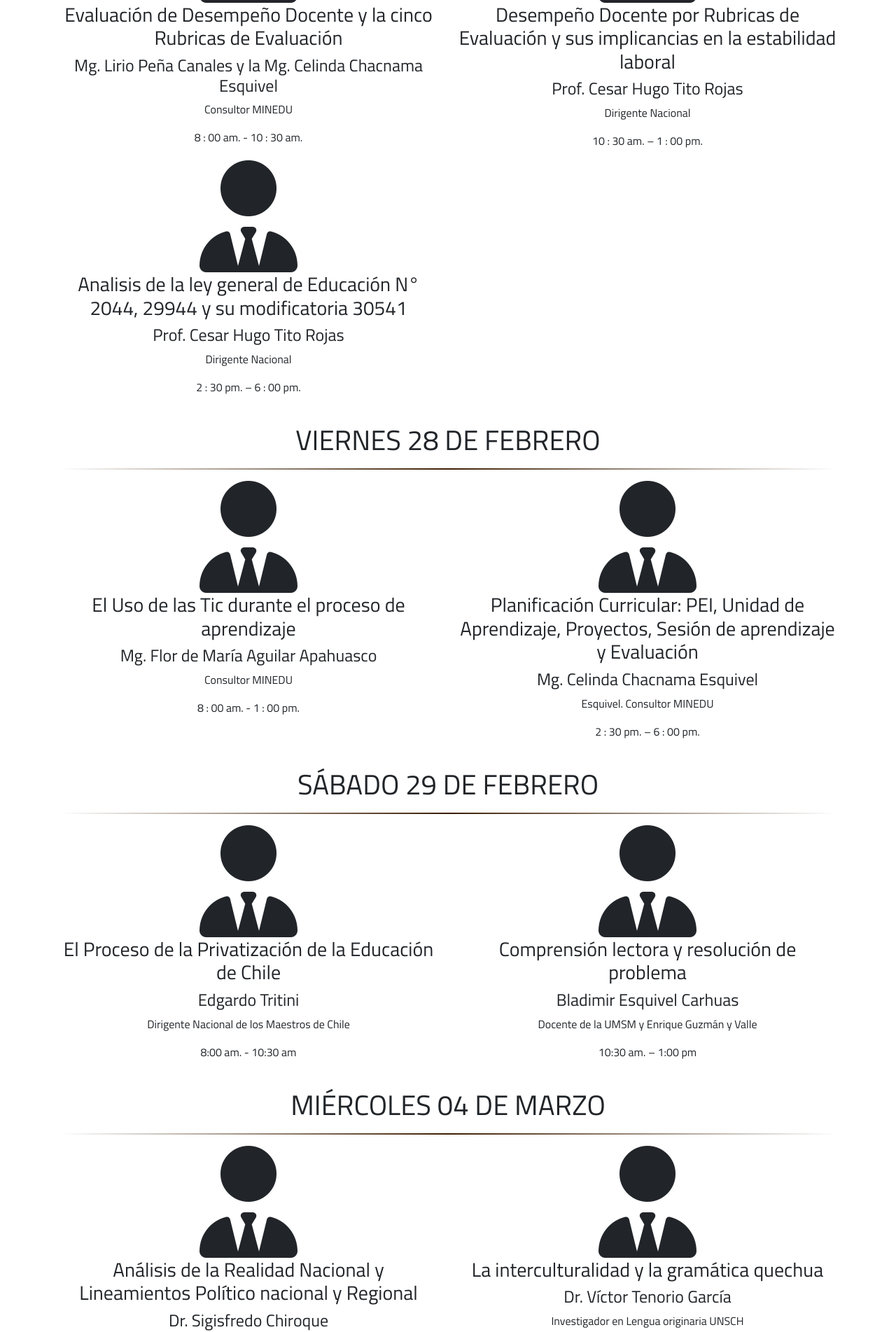
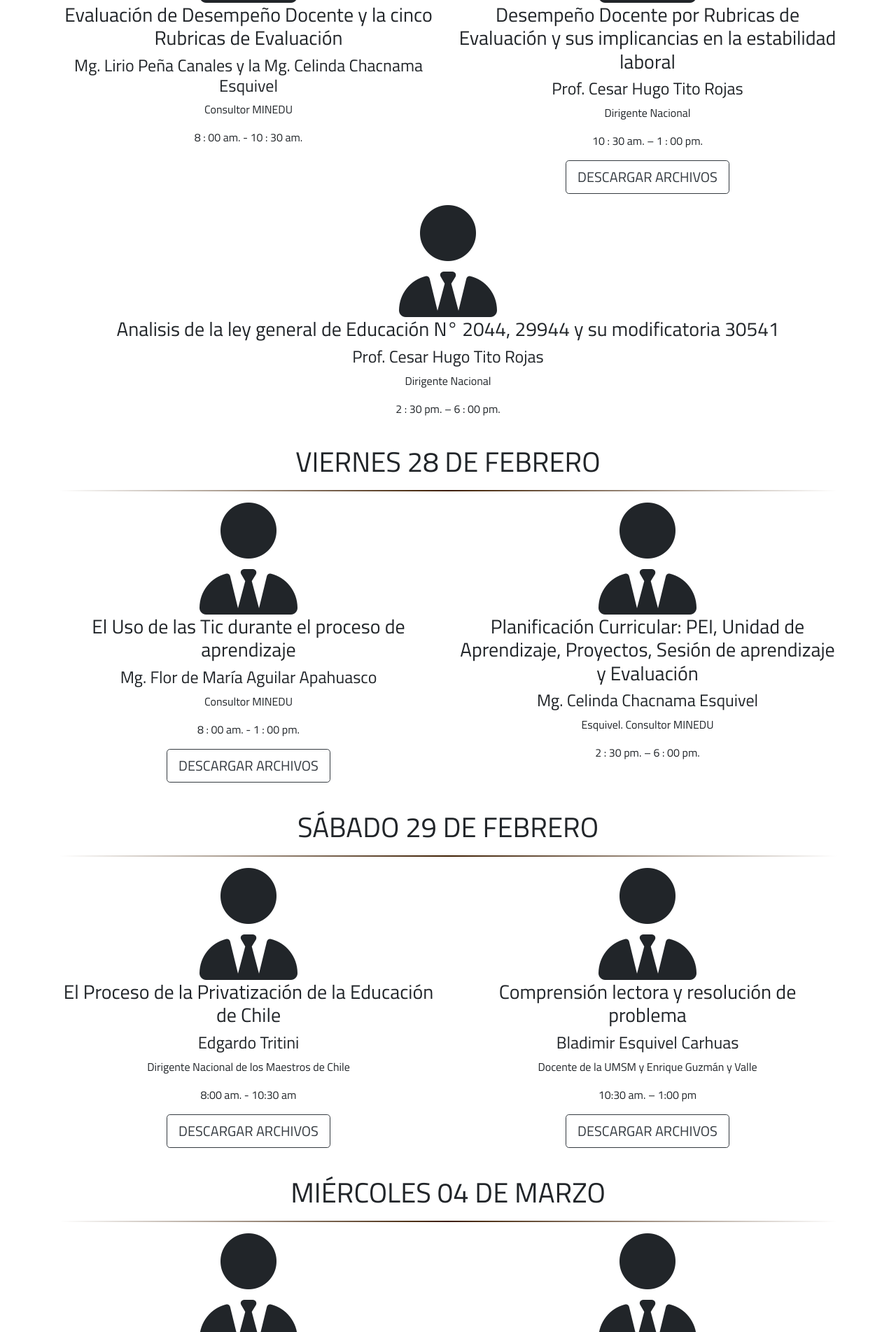
Before and after one commit to KevinQL/sutep2020, a PHP site: page /TRABAJOS/forum.php in a window 1280 px wide. Shown: the part 1238-3141 px from the top of the page at 70% size. Run offline with PHP 8.4, Linux system fonts and the light colour scheme; some libraries are stand-ins or nearby versions.

Commit message:
recursos forum

```diff
--- a/forum.php
+++ b/forum.php
@@ -99,8 +99,11 @@
                 <h4>Prof. Cesar Hugo Tito Rojas</h4>
                 <p>Dirigente Nacional</p>
                 <p>10 : 30 am. – 1 : 00 pm.</p>
+                <p>
+                    <a href="./documentos/Dia_27_Maestro_Tito_(Puno).rar" class="btn btn-lg btn-outline-dark">DESCARGAR ARCHIVOS</a>
+                </p>
             </div>
-            <div class="col-md-6">
+            <div class="col-md-12">
                 <div><i class="fas fa-user-tie fa-10x"></i></div>
                 <h3>Analisis de la ley general de Educación N° 2044, 29944 y su modificatoria 30541</h3>
                 <h4>Prof. Cesar Hugo Tito Rojas</h4>
@@ -122,6 +125,9 @@
                 <h4>Mg. Flor de María Aguilar Apahuasco</h4>
                 <p>Consultor MINEDU</p>
                 <p>8 : 00 am. - 1 : 00 pm.</p>
+                <p>
+                    <a href="./documentos/Dia_28_Maestra_Flor_A_(ayacucho).rar" class="btn btn-lg btn-outline-dark">DESCARGAR ARCHIVOS</a>
+                </p>
             </div>
             <div class="col-md-6">
                 <div><i class="fas fa-user-tie fa-10x"></i></div>
@@ -145,6 +151,9 @@
                 <h4>Edgardo Tritini</h4>
                 <p>Dirigente Nacional de los Maestros de Chile</p>
                 <p>8:00 am. - 10:30 am</p>
+                <p>
+                    <a href="./documentos/edgardo_tritine_CHILE.rar" class="btn btn-lg btn-outline-dark">DESCARGAR ARCHIVOS</a>
+                </p>
             </div>
             <div class="col-md-6">
                 <div><i class="fas fa-user-tie fa-10x"></i></div>
@@ -152,6 +161,9 @@
                 <h4>Bladimir Esquivel Carhuas</h4>
                 <p>Docente de la UMSM y Enrique Guzmán y Valle</p>
                 <p>10:30 am. – 1:00 pm</p>
+                <p>
+                    <a href="./documentos/Día_28_Maestro_Bladmir_(UNMSM)_comp_lect.rar" class="btn btn-lg btn-outline-dark">DESCARGAR ARCHIVOS</a>
+                </p>
             </div>
         </div>
     </div>
@@ -175,6 +187,9 @@
                 <h4>Dr. Víctor Tenorio García</h4>
                 <p>Investigador en Lengua originaria UNSCH</p>
                 <p>10 : 30 am. – 1 : 00 pm.</p>
+                <p>
+                    <a href="./documentos/doctor_Victor_tenoria.rar" class="btn btn-lg btn-outline-dark">DESCARGAR ARCHIVOS</a>
+                </p>
             </div>
             <div class="col-md-6">
                 <div><i class="fas fa-user-tie fa-10x"></i></div>
@@ -205,6 +220,9 @@
                 <h4>Gobierno Regional de Apurímac</h4>
                 <p>DREA (Equipo de trabajo)</p>
                 <p>8 : 00 am. - 1 : 00 pm.</p>
+                <p>
+                    <a href="./documentos/Dia_5_Maestra_GIANNIS_(DREA).rar" class="btn btn-lg btn-outline-dark">DESCARGAR ARCHIVOS</a>
+                </p>
             </div>
             <div class="col-md-6">
                 <div><i class="fas fa-user-tie fa-10x"></i></div>
@@ -228,6 +246,9 @@
                 <h4>Dr. Julio Miguel Reza Huaroc.</h4>
                 <p>Laboralista Internacional</p>
                 <p>8 : 00 am. – 10 : 30 am.</p>
+                <p>
+                    <a href="./documentos/doctor_Julio_Reza_huaroc2020.rar" class="btn btn-lg btn-outline-dark">DESCARGAR ARCHIVOS</a>
+                </p>
             </div>
             <div class="col-md-6">
                 <div><i class="fas fa-user-tie fa-10x"></i></div>
@@ -236,7 +257,7 @@
                 <p>Director del Área de Gestión Pedagógico DREA</p>
                 <p>10 : 30 am. – 1 : 00 pm.</p>
             </div>
-            <div class="col-md-6">
+            <div class="col-md-12">
                 <div><i class="fas fa-user-tie fa-10x"></i></div>
                 <h3>Violencia sobre la familia y el papel de la mujer en la educación peruana</h3>
                 <h4>Mg. Ivan Camacho Blas</h4>
@@ -266,7 +287,7 @@
                 <p>Docente Investigador Itinerante</p>
                 <p>10 : 00 am. - 12 : 30 pm.</p>
             </div>
-            <div class="col-md-6">
+            <div class="col-md-12">
                 <div><i class="fas fa-user-tie fa-10x"></i></div>
                 <h3>Clausura</h3>
                 <h4>CEP SUTEP Andahuaylas</h4>
```
